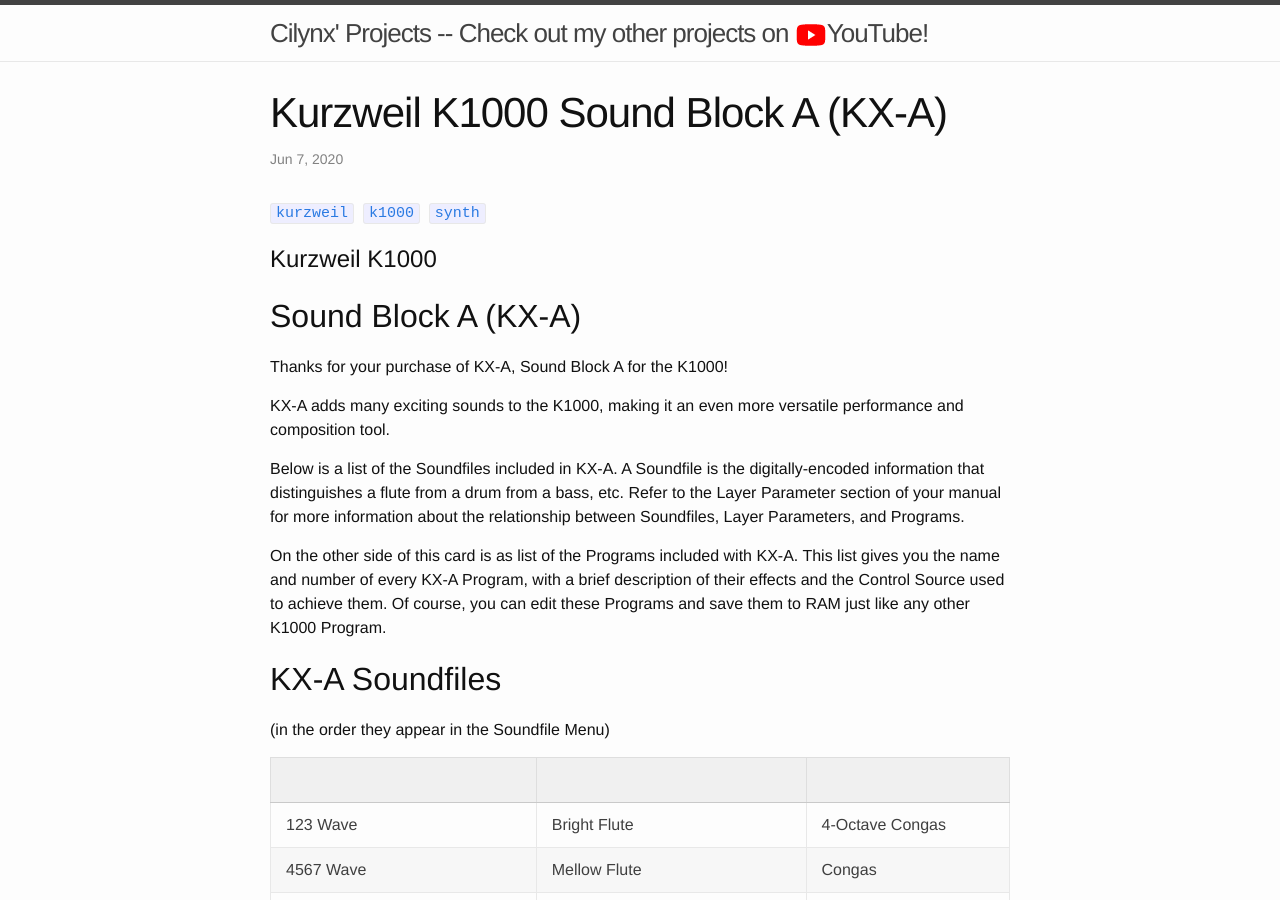
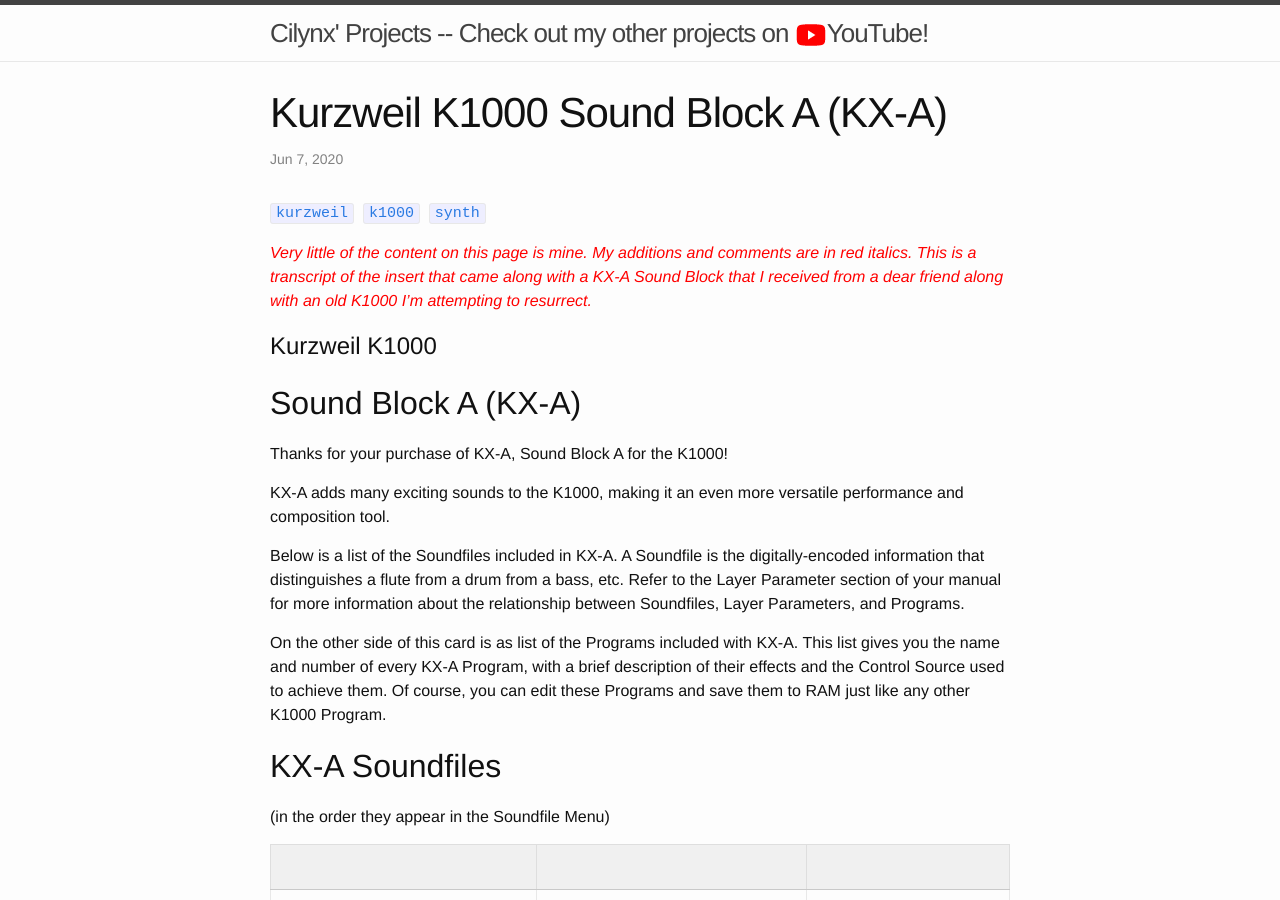
Before and after one commit to cilynx/cilynx.github.io, a Jekyll site: the page built from _posts/2020-06-06-kurzweil_k1000_sound_block_a_(kx-a).md, in a window 1280 px wide and 900 px high. Built offline with Jekyll 4.4.1, drawn with Linux system fonts in a browser that asks for light colours; a script that is not in the unit is left out; comment, search, counter and statistics services are not loaded.

Commit message:
Add content disclaimer

```diff
--- a/_posts/2020-06-06-kurzweil_k1000_sound_block_a_(kx-a).md
+++ b/_posts/2020-06-06-kurzweil_k1000_sound_block_a_(kx-a).md
@@ -4,6 +4,8 @@
 date:   2020-06-06 18:54:54 -0700
 tags:   kurzweil k1000 synth
 ---
+<span style="color:red">_Very little of the content on this page is mine.  My additions and comments are in red italics.  This is a transcript of the insert that came along with a KX-A Sound Block that I received from a dear friend along with an old K1000 I'm attempting to resurrect._</span>
+
 # Kurzweil K1000
 ## Sound Block A (KX-A)
 
```
